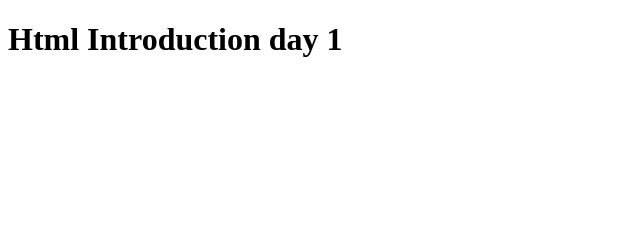
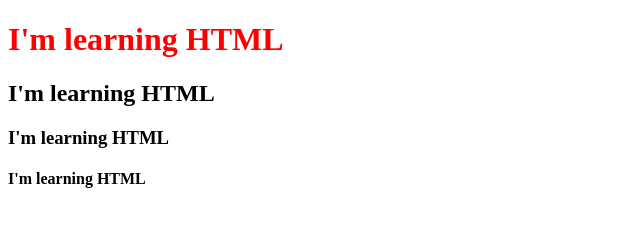
Before and after one commit to Hope-Kerubo/Software_Engineering_Cohort2_Mastering-Django-MVT, a plain HTML site: page src/index.html in a window 1280 px wide. Shown: the whole page, without its empty margins (0-640 px from the left). Drawn offline with Linux system fonts and the light colour scheme.

Commit message:
day 2 updates

```diff
--- a/src/index.html
+++ b/src/index.html
@@ -1,11 +1,15 @@
 <!DOCTYPE html>
-<html lang="en">
-<head>
-    <meta charset="UTF-8">
-    <meta name="viewport" content="width=device-width, initial-scale=1.0">
-    <title><h2>Setup complete</h2></title>
-</head>
-<body>
-    <h1>Html Introduction day 1</h1>
-</body>
+<html>
+ <head>
+    <font color = red>
+<H1>I'm learning HTML</H1>
+</font>
+<H2>I'm learning HTML</H2>
+<H3>I'm learning HTML</H3>
+<H4>I'm learning HTML</H4>
+ </head>
+ <body>
+
+
+ </body>
 </html>
```
